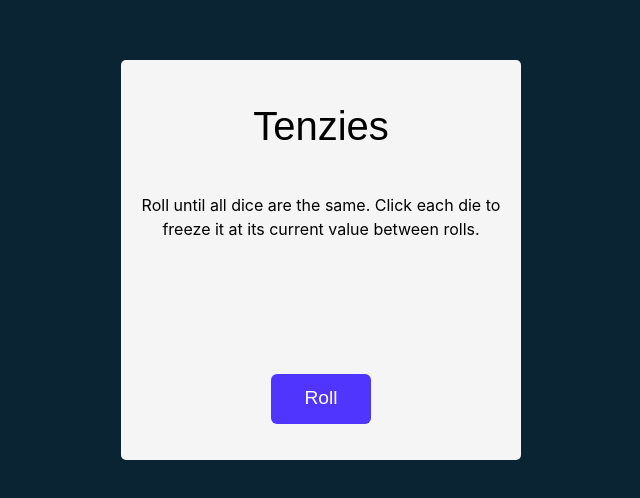
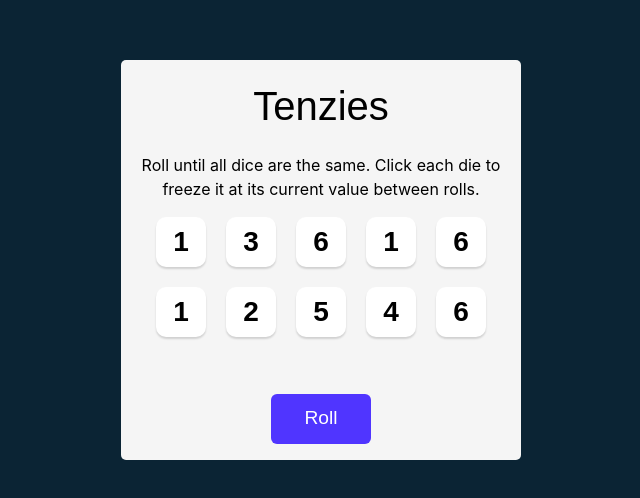
Before and after one commit to HammadRyaz/studious-journey, a React (Vite) app: page / in a window 1280 px wide. Shown: the part 140-638 px from the top of the page, without its empty margins (319-959 px from the left). Built offline with nearby package versions, Linux system fonts and the light colour scheme.

Commit message:
Tenzies Project Completed

```diff
--- a/package.json
+++ b/package.json
@@ -13,6 +13,7 @@
     "@tailwindcss/vite": "^4.3.0",
     "nanoid": "^5.1.11",
     "react": "^19.2.6",
+    "react-confetti": "^6.4.0",
     "react-dom": "^19.2.6",
     "tailwindcss": "^4.3.0"
   },
--- a/src/App.jsx
+++ b/src/App.jsx
@@ -1,18 +1,69 @@
-import { useState } from "react"
-import Die from "./Die"
-import { nanoid } from "nanoid"
+import { useState } from "react";
+import Die from "./Die";
+import { nanoid } from "nanoid";
+import ReactConfetti from "react-confetti";
 
 export default function App() {
-  const [dice, setDice] = useState()
+  const [dice, setDice] = useState(() => generateRandomDies());
+  function generateRandomDies() {
+    const newDies = new Array(10).fill(0).map(() => ({
+      value: Math.ceil(Math.random() * 6),
+      isHeld: false,
+      id: nanoid(),
+    }));
+    return newDies;
+  }
+  function rollDice() {
+    if (!gameWon) {
+      setDice(prev =>
+        prev.map(d =>
+          d.isHeld
+            ? d
+            : { ...d, value: Math.ceil(Math.random() * 6) }
+        )
+      )
+    } else {
+      setDice(generateRandomDies())
+    }
+  }
+
+  function hold(id) {
+    setDice(prev =>
+      prev.map((d) =>
+        id === d.id ? { ...d, isHeld: !d.isHeld } : d
+      )
+    )
+  }
+
+  const gameWon = dice.every(die => die.isHeld) &&
+    dice.every(die => die.value === dice[0].value)
+
+
+  const diceElement = dice.map((d) => (
+    <Die
+      key={d.id}
+      dice={d}
+      hold={hold}
+    />
+  ));
+
 
   return (
-    <main>
-      <h1 className="title">Tenzies</h1>
-      <p className="instructions">Roll until all dice are the same. Click each die to freeze it at its current value between rolls.</p>
-      <div className="dice-container">
-
-      </div>
-      <button className="roll-dice">Roll</button>
-    </main>
-  )
+    <>
+      {gameWon && <ReactConfetti
+        numberOfPieces={300}
+        recycle={false} ravity={0.2}
+        initialVelocityY={10} />}
+      <main>
+        <h1 className="title">Tenzies</h1>
+        <p className="instructions">
+          Roll until all dice are the same. Click each die to freeze it at its
+          current value between rolls.
+        </p>
+        <div className="dice-container">{diceElement}</div>
+        <button onClick={rollDice} className="roll-dice">
+          {gameWon ? "New Game" : "Roll"}
+        </button>
+      </main></>
+  );
 }
--- a/src/Die.jsx
+++ b/src/Die.jsx
@@ -1,9 +1,12 @@
 import React from 'react'
 
-const Die = () => {
-  return (
-    <div>Die</div>
-  )
+const Die = ({ dice, hold }) => {
+    const style = {
+        backgroundColor: dice.isHeld && "#59E391",
+    }
+    return (
+        <button style={style} onClick={() => hold(dice.id)} >{dice.value}</button>
+    )
 }
 
 export default Die
```
Also changed, not shown: 1 other file (tests, documents, lock files or other folders).
